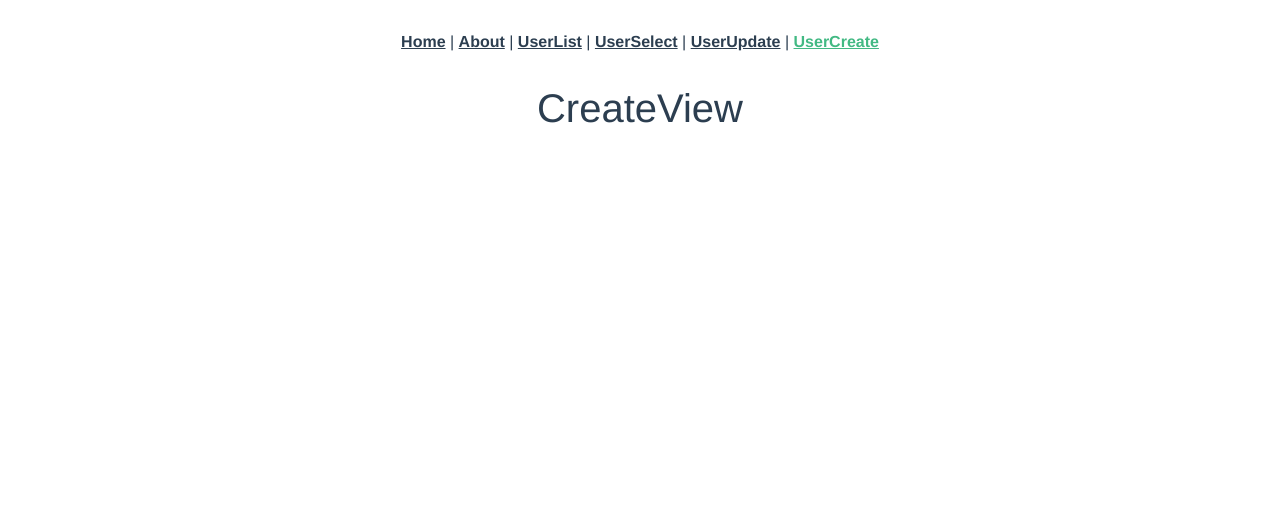
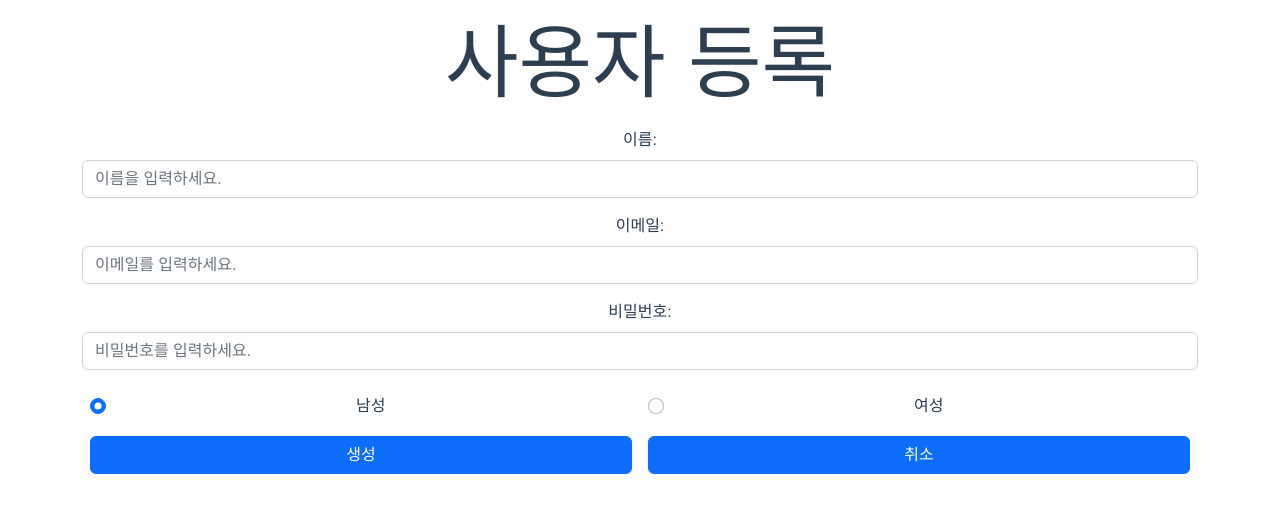
Before and after one commit to JongSoo0919/vue-springboot, a Vue app in the folder vue-front/: page /user/save in a window 1280 px wide. Shown: the top 512 px of the page. Built offline with nearby package versions, Linux system fonts and the light colour scheme.

Commit message:
화면 구성

```diff
--- a/vue-front/src/App.vue
+++ b/vue-front/src/App.vue
@@ -1,12 +1,4 @@
 <template>
-  <nav>
-    <router-link to="/">Home</router-link> |
-    <router-link to="/about">About</router-link> |
-    <router-link to="/user">UserList</router-link> |
-    <router-link to="/user/findById">UserSelect</router-link> |
-    <router-link to="/user/editById">UserUpdate</router-link> |
-    <router-link to="/user/save">UserCreate</router-link>
-  </nav>
   <router-view/>
 </template>
 
--- a/vue-front/src/router/index.js
+++ b/vue-front/src/router/index.js
@@ -6,14 +6,6 @@ const routes = [
     path: '/',
     name: 'home',
     component: HomeView
-  },
-  {
-    path: '/about',
-    name: 'about',
-    // route level code-splitting
-    // this generates a separate chunk (about.[hash].js) for this route
-    // which is lazy-loaded when the route is visited.
-    component: () => import(/* webpackChunkName: "about" */ '../views/AboutView.vue')
   },
   {
     path: '/user',
--- a/vue-front/src/views/CreateView.vue
+++ b/vue-front/src/views/CreateView.vue
@@ -1,5 +1,41 @@
 <template>
-  <div>
-    <h1>CreateView</h1>
+  <div class="container mt-3">
+    <h1 class="display-1 text-center">사용자 등록</h1>
+    <form>
+      <div class="mb-3 mt-3">
+        <label for="name" class="form-label">이름:</label>
+        <input type="text" class="form-control" id="name" placeholder="이름을 입력하세요." name="name">
+      </div>
+      <div class="mb-3 mt-3">
+        <label for="email" class="form-label">이메일:</label>
+        <input type="email" class="form-control" id="email" placeholder="이메일를 입력하세요." name="email">
+      </div>
+      <div class="mb-3">
+        <label for="pwd" class="form-label">비밀번호:</label>
+        <input type="password" class="form-control" id="pwd" placeholder="비밀번호를 입력하세요." name="pwd">
+      </div>
+      <div class="d-flex">
+        <div class="p-2 flex-fill">
+          <div class="form-check">
+            <input type="radio" class="form-check-input" id="radio1" name="optradio" value="1" checked>남성
+            <label class="form-check-label" for="radio1"></label>
+          </div>
+        </div>
+        <div class="p-2 flex-fill">
+          <div class="form-check">
+            <input type="radio" class="form-check-input" id="radio2" name="optradio" value="2">여성
+            <label class="form-check-label" for="radio2"></label>
+          </div>
+        </div>
+      </div>
+    </form>
+    <div class="d-flex">
+      <div class="p-2 flex-fill d-grid">
+        <a href="/user/findById" class="btn btn-primary">생성</a>
+      </div>
+      <div class="p-2 flex-fill d-grid">
+        <a href="/user" class="btn btn-primary">취소</a>
+      </div>
+    </div>
   </div>
 </template>
--- a/vue-front/src/views/HomeView.vue
+++ b/vue-front/src/views/HomeView.vue
@@ -1,18 +1,22 @@
 <template>
   <div class="home">
-    <img alt="Vue logo" src="../assets/logo.png">
-    <HelloWorld msg="Welcome to Your Vue.js App"/>
+    <a href="/user">사용자 목록</a>
   </div>
 </template>
 
 <script>
 // @ is an alias to /src
-import HelloWorld from '@/components/HelloWorld.vue'
-
 export default {
   name: 'HomeView',
-  components: {
-    HelloWorld
-  }
 }
 </script>
+<style scoped>
+
+a {
+  color: black;
+  text-decoration: none;
+  font-weight: bold;
+  font-size: 1.5rem;
+}
+
+</style>
--- a/vue-front/src/views/ListView.vue
+++ b/vue-front/src/views/ListView.vue
@@ -1,5 +1,29 @@
 <template>
-  <div>
-    <h1>ListView</h1>
+  <div class="container mt-3">
+    <h1 class="display-1 text-center">사용자 목록</h1>
+    <div class="btn-group">
+      <a href="/user/save" class="btn btn-primary">사용자 추가</a>
+    </div>
+    <table class="table table-hover mt-3">
+      <thead class="table-dark">
+      <tr>
+        <th>이름</th>
+        <th>이메일</th>
+        <th>가입날짜</th>
+      </tr>
+      </thead>
+      <tbody>
+      <tr class="cursor-pointer" onclick="location.href = '/user/findById';">
+        <td>스티븐</td>
+        <td>jobs@shellfolder.com</td>
+        <td>2023-02-28</td>
+      </tr>
+      <tr class="cursor-pointer" onclick="location.href = '/user/findById';">
+        <td>에브릴</td>
+        <td>lavigne@shellfolder.com</td>
+        <td>2023-02-27</td>
+      </tr>
+      </tbody>
+    </table>
   </div>
 </template>
--- a/vue-front/src/views/SelectView.vue
+++ b/vue-front/src/views/SelectView.vue
@@ -1,5 +1,44 @@
 <template>
-  <div>
-    <h1>SelectView</h1>
+  <div class="container mt-3">
+    <h1 class="display-1 text-center">사용자 정보</h1>
+    <form>
+      <div class="mb-3 mt-3">
+        <label for="name" class="form-label">이름:</label>
+        <input type="text" class="form-control" id="name" placeholder="이름을 입력하세요." name="name" readonly="readonly">
+      </div>
+      <div class="mb-3 mt-3">
+        <label for="email" class="form-label">이메일:</label>
+        <input type="email" class="form-control" id="email" placeholder="이메일를 입력하세요." name="email" readonly="readonly">
+      </div>
+      <div class="mb-3">
+        <label for="pwd" class="form-label">비밀번호:</label>
+        <input type="password" class="form-control" id="pwd" placeholder="비밀번호를 입력하세요." name="pwd" readonly="readonly">
+      </div>
+      <div class="d-flex">
+        <div class="p-2 flex-fill">
+          <div class="form-check">
+            <input type="radio" class="form-check-input" id="radio1" name="optradio" value="1" checked>남성
+            <label class="form-check-label" for="radio1"></label>
+          </div>
+        </div>
+        <div class="p-2 flex-fill">
+          <div class="form-check">
+            <input type="radio" class="form-check-input" id="radio2" name="optradio" value="2">여성
+            <label class="form-check-label" for="radio2"></label>
+          </div>
+        </div>
+      </div>
+    </form>
+    <div class="d-flex">
+      <div class="p-2 flex-fill d-grid">
+        <a href="/user/editById" class="btn btn-primary">수정</a>
+      </div>
+      <div class="p-2 flex-fill d-grid">
+        <a href="/user" class="btn btn-primary">삭제</a>
+      </div>
+      <div class="p-2 flex-fill d-grid">
+        <a href="/user" class="btn btn-primary">취소</a>
+      </div>
+    </div>
   </div>
 </template>
--- a/vue-front/src/views/UpdateView.vue
+++ b/vue-front/src/views/UpdateView.vue
@@ -1,5 +1,41 @@
 <template>
-  <div>
-    <h1>UpdateView</h1>
+  <div class="container mt-3">
+    <h1 class="display-1 text-center">사용자 수정</h1>
+    <form>
+      <div class="mb-3 mt-3">
+        <label for="name" class="form-label">이름:</label>
+        <input type="text" class="form-control" id="name" placeholder="이름을 입력하세요." name="name" readonly="readonly">
+      </div>
+      <div class="mb-3 mt-3">
+        <label for="email" class="form-label">이메일:</label>
+        <input type="email" class="form-control" id="email" placeholder="이메일를 입력하세요." name="email">
+      </div>
+      <div class="mb-3">
+        <label for="pwd" class="form-label">비밀번호:</label>
+        <input type="password" class="form-control" id="pwd" placeholder="비밀번호를 입력하세요." name="pwd">
+      </div>
+      <div class="d-flex">
+        <div class="p-2 flex-fill">
+          <div class="form-check">
+            <input type="radio" class="form-check-input" id="radio1" name="optradio" value="1" checked>남성
+            <label class="form-check-label" for="radio1"></label>
+          </div>
+        </div>
+        <div class="p-2 flex-fill">
+          <div class="form-check">
+            <input type="radio" class="form-check-input" id="radio2" name="optradio" value="2">여성
+            <label class="form-check-label" for="radio2"></label>
+          </div>
+        </div>
+      </div>
+    </form>
+    <div class="d-flex">
+      <div class="p-2 flex-fill d-grid">
+        <a href="/user/findById" class="btn btn-primary">저장</a>
+      </div>
+      <div class="p-2 flex-fill d-grid">
+        <a href="/user/findById" class="btn btn-primary">취소</a>
+      </div>
+    </div>
   </div>
 </template>
```
